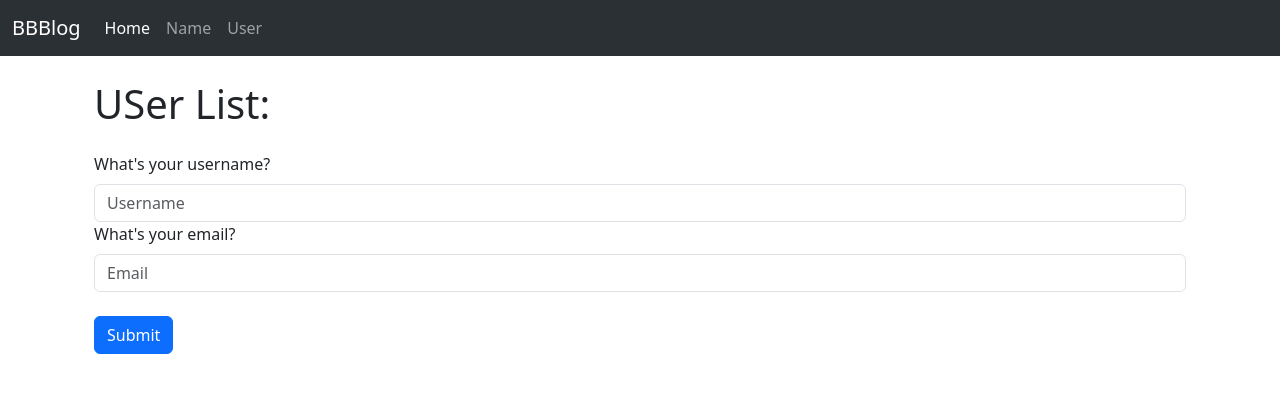
After one commit to shulepov1/flask, a Flask app: page /user/add in a window 1280 px wide. The commit adds this page. Shown: the top 393 px of the page. Run offline with Flask 3, Linux system fonts and the light colour scheme.

Commit message:
add user form, no validation

```diff
--- a/app.py
+++ b/app.py
@@ -1,6 +1,20 @@
 from flask import Flask
 
+from flask_sqlalchemy import SQLAlchemy
+from datetime import datetime, timezone
+
 app = Flask(__name__)
+app.config['SQLALCHEMY_DATABASE_URI'] = 'sqlite:///users.db'
 app.config['SECRET_KEY'] = 'temp_key'
 
+db = SQLAlchemy(app)
+class User(db.Model):
+    id = db.Column(db.Integer, primary_key=True)
+    username = db.Column(db.String(25), nullable=False)
+    email = db.Column(db.String(50), nullable=False, unique=True)
+    date_added = db.Column(db.DateTime, default=datetime.now(timezone.utc))
+
+    def __repr__(self):
+        return 'Name: %r' % self.username
+
 from browsers_app import routes
--- a/browsers_app/forms/NameForm.py
+++ b/browsers_app/forms/NameForm.py
@@ -1,7 +1,6 @@
 from flask_wtf import FlaskForm
 from wtforms import StringField, SubmitField
 from wtforms.validators import DataRequired
-
 class NameForm(FlaskForm):
     name = StringField("What's your name?", validators=[DataRequired()])
     submit = SubmitField("Submit")
--- /dev/null
+++ b/browsers_app/forms/UserForm.py
@@ -0,0 +1,8 @@
+from flask_wtf import FlaskForm
+from wtforms import StringField, SubmitField
+from wtforms.validators import DataRequired
+
+class UserForm(FlaskForm):
+    username = StringField("What's your username?", validators=[DataRequired()])
+    email = StringField("What's your email?", validators=[DataRequired()])
+    submit = SubmitField("Submit")
--- a/browsers_app/routes.py
+++ b/browsers_app/routes.py
@@ -3,6 +3,8 @@ import random
 import sqlite3
 from flask import make_response, request, render_template, redirect, flash
 from .user_agent_handler import get_browser, get_os
+from .forms.NameForm import NameForm
+from .forms.UserForm import UserForm
 
 def get_db_connection():
     conn = sqlite3.connect('DB.db')
@@ -52,7 +54,6 @@ def post_form():
     else:
         return redirect("/browser/create")
 
-from .forms.NameForm import NameForm
 
 @app.route("/name", methods=['GET', 'POST'])
 def name():
@@ -63,3 +64,23 @@ def name():
         form.name.data = ''
         flash("Form Submitted Succesffully!")
     return render_template("form.html", name = name, form=form)
+
+from app import User, db
+
+@app.route("/user/add", methods=['GET', 'POST'])
+def add_user():
+    username = None
+    email = None
+    form = UserForm()
+    if form.validate_on_submit():
+        user = User.query.filter_by(email=form.email.data).first()
+        if user is None:
+            user = User(username=form.username.data, email=form.email.data)
+            db.session.add(user)
+            db.session.commit()
+        username = form.username.data
+        form.username.data = ''
+        form.email.data = ''
+        flash('User created successfully')
+    users = User.query.order_by(User.date_added)
+    return render_template('add_user.html', username=username, form=form, users=users)
--- /dev/null
+++ b/create_db_script.py
@@ -0,0 +1,5 @@
+from app import app, db
+with app.app_context():
+    db.drop_all()
+    db.create_all()
+    db.session.commit()
--- /dev/null
+++ b/templates/add_user.html
@@ -0,0 +1,35 @@
+{% extends 'base.html' %}
+
+{% block content %}
+
+{% for message in get_flashed_messages() %}
+<div class="alert alert-success alert-dismissible fade show" role="alert">
+    {{message}}
+  <button type="button" class="btn-close" data-bs-dismiss="alert" aria-label="Close"></button>
+</div>
+{% endfor %}
+
+{% if username %}
+<h1>{{username}}</h1>
+{% else %}
+<h1>USer List:</h1>
+
+<form method="POST" class="my-4">
+    {{ form.csrf_token }}
+    <div class="form-group">
+        {{ form.username.label(class="mb-2") }}
+        {{ form.username(class="form-control", placeholder="Username") }}
+    </div>
+    <div class="form-group">
+        {{ form.email.label(class="mb-2") }}
+        {{ form.email(class="form-control", placeholder="Email") }}
+    </div>
+    <br/>
+    <input type="submit" value="Submit" class="btn btn-primary">
+</form>
+{% for user in users %}
+    {{ user.id }} {{ user.username }} {{ user.email }}
+{% endfor %}
+
+{% endif %}
+{% endblock %}
--- a/templates/navbar.html
+++ b/templates/navbar.html
@@ -12,6 +12,9 @@
                 <li class="nav-item">
                     <a class="nav-link" href="{{url_for('name')}}">Name</a>
                 </li>
+                <li class="nav-item">
+                    <a class="nav-link" href="{{url_for('add_user')}}">User</a>
+                </li>
             </ul>
         </div>
     </div>
```
Also changed, not shown: instance/users.db (added).
